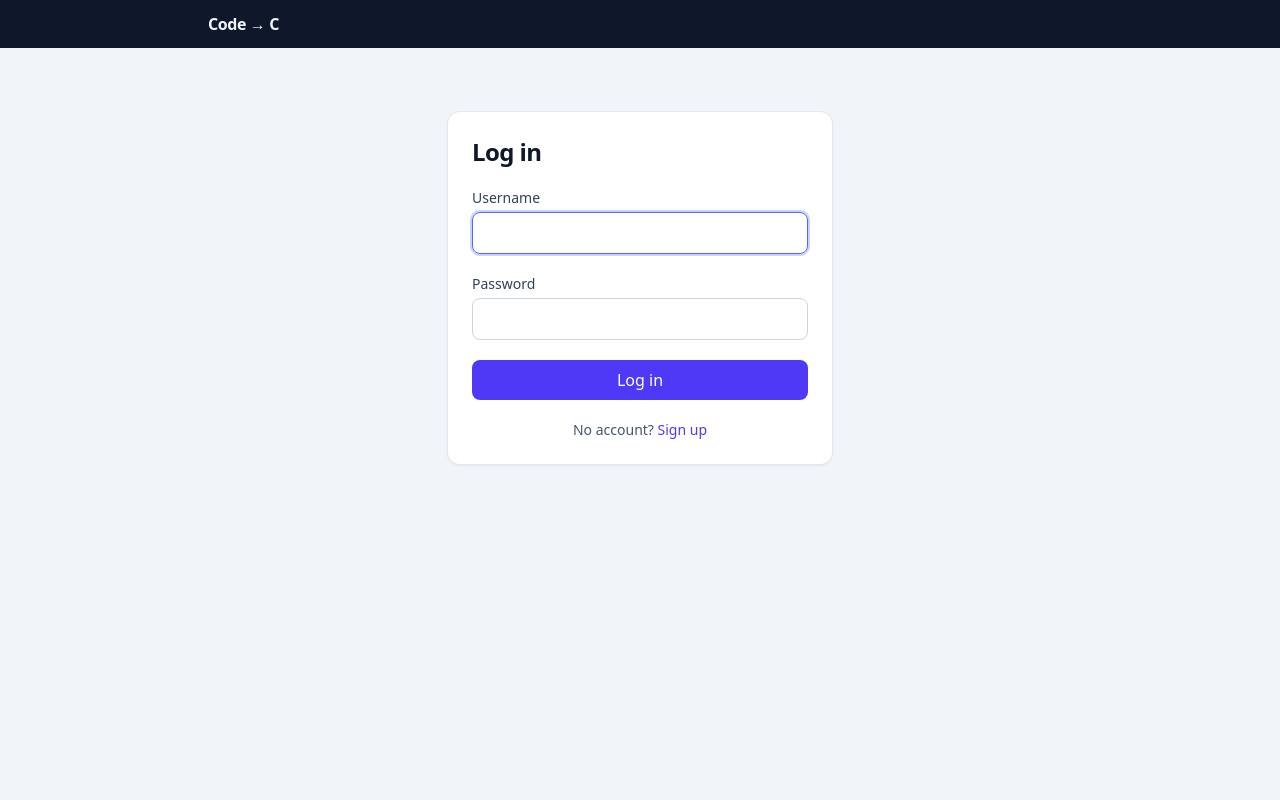
After one commit to DubyD/CS_326_Project, a Node server app: page /login in a window 1280 px wide. The commit adds this page. Run offline with Node 20, Linux system fonts and the light colour scheme; style sheets or scripts are compiled from the project's sources; some libraries are stand-ins or nearby versions.

Commit message:
adding a login screen

```diff
--- a/middleware/auth.js
+++ b/middleware/auth.js
@@ -13,6 +13,7 @@ export const requireLogin = asyncHandler(async (req, res, next) => {
   const user = await load(req);
   if (!user) return res.redirect("/login");
   req.user = user;
+  res.locals.user = user;
   next();
 });
 
--- /dev/null
+++ b/views/login.ejs
@@ -0,0 +1 @@
+<%- include("partials/auth", { mode: "login", error: locals.error }) %>
--- /dev/null
+++ b/views/partials/auth.ejs
@@ -0,0 +1,57 @@
+<% const isLogin = mode === "login"; %>
+<!DOCTYPE html>
+<html lang="en">
+  <head>
+    <meta charset="UTF-8" />
+    <meta name="viewport" content="width=device-width, initial-scale=1.0" />
+    <title><%= isLogin ? "Log in" : "Sign up" %> · Code to C</title>
+    <link rel="stylesheet" href="/output.css" />
+  </head>
+  <body class="min-h-screen bg-slate-100 text-slate-800 antialiased">
+    <nav class="bg-slate-900 text-slate-100">
+      <div class="mx-auto flex max-w-4xl items-center px-4 py-3">
+        <span class="font-semibold tracking-tight">Code → C</span>
+      </div>
+    </nav>
+
+    <main class="mx-auto flex max-w-4xl justify-center px-4 py-16">
+      <form method="POST" action="<%= isLogin ? '/login' : '/signup' %>"
+        class="w-full max-w-sm space-y-5 rounded-xl bg-white p-6 shadow-sm ring-1 ring-slate-200">
+        <h1 class="text-2xl font-bold tracking-tight text-slate-900">
+          <%= isLogin ? "Log in" : "Create an account" %>
+        </h1>
+
+        <% if (error) { %>
+          <p role="alert" class="rounded-lg bg-red-50 px-3 py-2 text-sm text-red-700 ring-1 ring-red-200"><%= error %></p>
+        <% } %>
+
+        <div>
+          <label for="username" class="mb-1 block text-sm font-medium text-slate-700">Username</label>
+          <input id="username" name="username" required autofocus autocomplete="username"
+            class="w-full rounded-lg border border-slate-300 px-3 py-2 focus:border-indigo-500 focus:ring-2 focus:ring-indigo-200 focus:outline-none" />
+        </div>
+
+        <div>
+          <label for="password" class="mb-1 block text-sm font-medium text-slate-700">Password</label>
+          <input id="password" name="password" type="password" required
+            <%- isLogin ? 'autocomplete="current-password"' : 'minlength="6" autocomplete="new-password"' %>
+            class="w-full rounded-lg border border-slate-300 px-3 py-2 focus:border-indigo-500 focus:ring-2 focus:ring-indigo-200 focus:outline-none" />
+          <% if (!isLogin) { %><p class="mt-1 text-xs text-slate-500">At least 6 characters.</p><% } %>
+        </div>
+
+        <button type="submit"
+          class="w-full rounded-lg bg-indigo-600 px-4 py-2 font-medium text-white hover:bg-indigo-700 focus:ring-2 focus:ring-indigo-300 focus:outline-none">
+          <%= isLogin ? "Log in" : "Sign up" %>
+        </button>
+
+        <p class="text-center text-sm text-slate-600">
+          <% if (isLogin) { %>
+            No account? <a href="/signup" class="font-medium text-indigo-600 hover:underline">Sign up</a>
+          <% } else { %>
+            Already have an account? <a href="/login" class="font-medium text-indigo-600 hover:underline">Log in</a>
+          <% } %>
+        </p>
+      </form>
+    </main>
+  </body>
+</html>
--- /dev/null
+++ b/views/signup.ejs
@@ -0,0 +1 @@
+<%- include("partials/auth", { mode: "signup", error: locals.error }) %>
```
Also changed, not shown: views/about.ejs (+7 -1 lines), views/index.ejs (+7 -1 lines).
